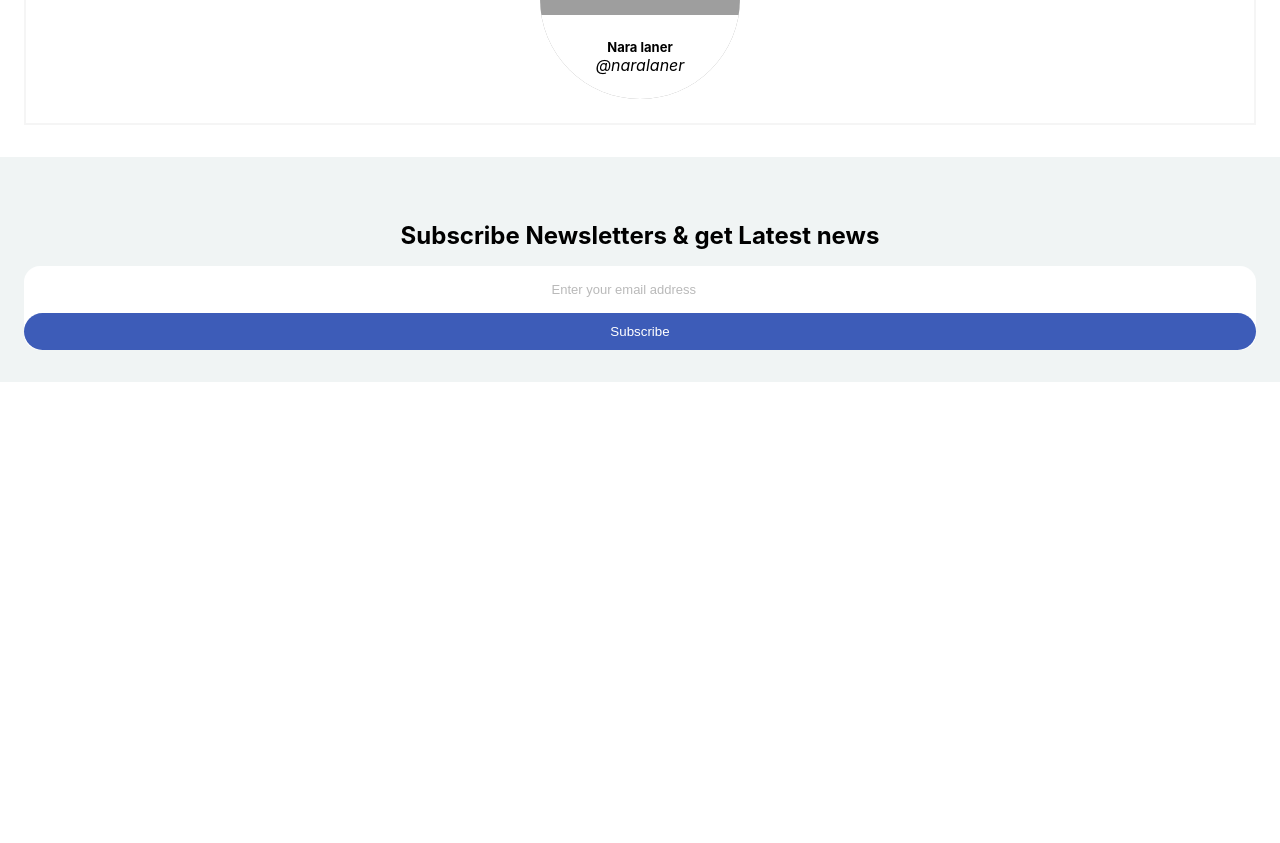
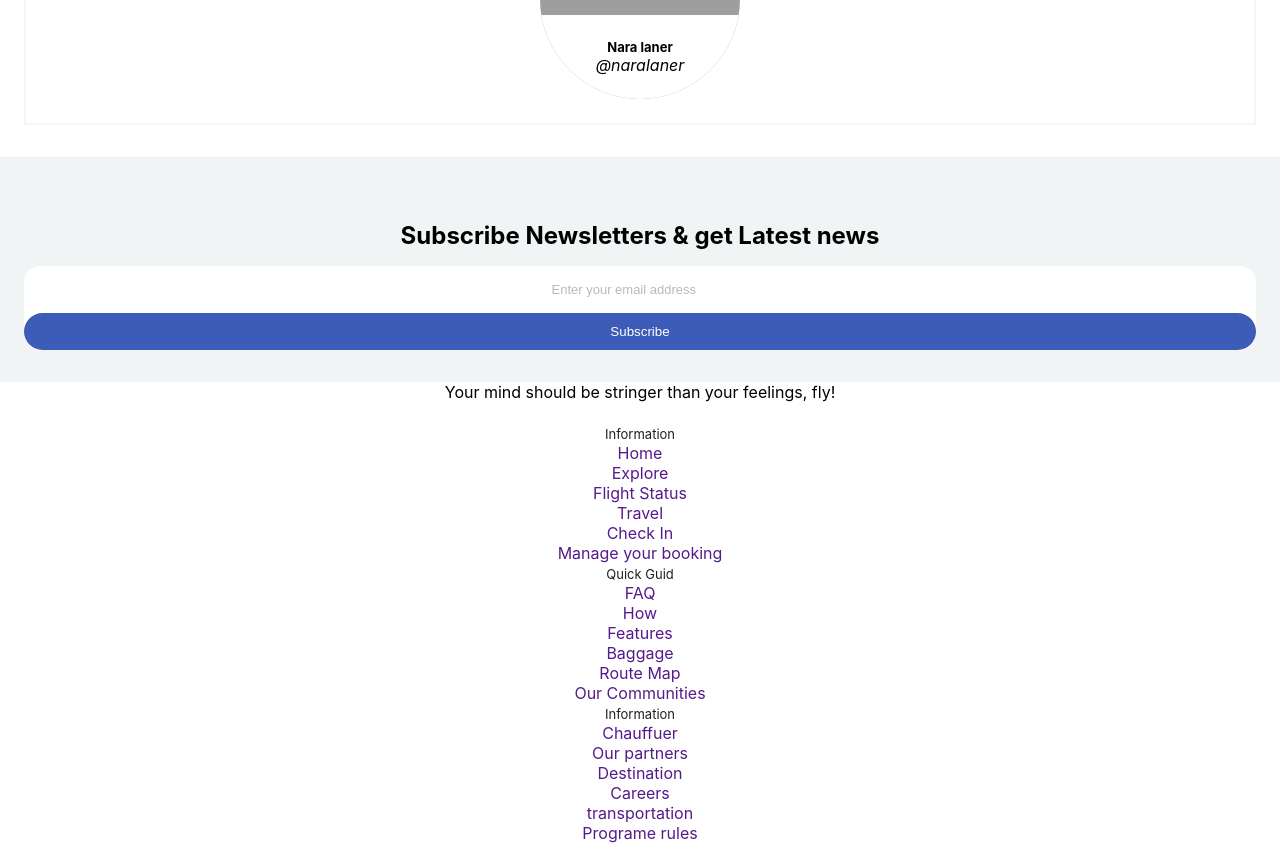
Before and after one commit to ajaythopate/Flight-Booking-Website-, a React (Create React App) app in the folder flight/: page / in a window 1280 px wide. Shown: the part 5087-5930 px from the top of the page. Before the commit the page ends 5469 px from the top, so only its background shows below. Built offline with nearby package versions, Linux system fonts and the light colour scheme; grey boxes are pictures that could not be loaded.

Commit message:
Footer page   added

```diff
--- a/flight/src/App.js
+++ b/flight/src/App.js
@@ -8,7 +8,7 @@ import Info from "./components/information/Info";
 import Lounge from "./components/Lounge/Lounge";
 import Travelers from "./components/Travelers/Travelers";
 import Subscribes from "./components/Subscribes/Subscribes";
-// import Footer from "./components/Footer";
+import Footer from "./components/Footer/Footer";
 
 
 function App() {
@@ -22,11 +22,7 @@ function App() {
       <Lounge />
       <Travelers />
       <Subscribes />
-
-
-
-
-      {/* <Footer /> */}
+      <Footer />
 
     </div>
   );
--- /dev/null
+++ b/flight/src/components/Footer/Footer.js
@@ -0,0 +1,91 @@
+import React from 'react';
+
+import { TiSocialFacebook } from "react-icons/ti";
+import { AiOutlineTwitter } from "react-icons/ai";
+import { AiFillYoutube } from "react-icons/ai";
+// import { AiOutlineTwitter } from "react-icons/ai";
+
+const Footer = () => {
+  return (
+    <div className="sectionConatiner container grid">
+      <div className="gridOne">
+        <p>Your mind should be stringer than your feelings, fly!</p>
+        <div className="socialIcon flex">
+          <TiSocialFacebook className="icon" />
+          <AiOutlineTwitter className="icon" />
+          <AiFillYoutube className="icon" />
+
+        </div>
+      </div>
+      <div className="footerLinks">
+        <span classsName="linktitle">Information</span>
+        <li>
+          <a href="" >Home</a>
+        </li>
+        <li>
+          <a href="" >Explore</a>
+        </li>
+        <li>
+          <a href="" >Flight Status</a>
+        </li>
+        <li>
+          <a href="" >Travel</a>
+        </li>
+        <li>
+          <a href="" >Check In</a>
+        </li>
+        <li>
+          <a href="" >Manage your booking</a>
+        </li>
+      </div>
+
+      <div className="footerLinks">
+        <span classsName="linktitle">Quick Guid</span>
+        <li>
+          <a href="" >FAQ</a>
+        </li>
+        <li>
+          <a href="" >How</a>
+        </li>
+        <li>
+          <a href="" >Features</a>
+        </li>
+        <li>
+          <a href="" >Baggage</a>
+        </li>
+        <li>
+          <a href="" >Route Map</a>
+        </li>
+        <li>
+          <a href="" >Our Communities</a>
+        </li>
+      </div>
+
+
+
+      <div className="footerLinks">
+        <span classsName="linktitle">Information</span>
+        <li>
+          <a href="" >Chauffuer</a>
+        </li>
+        <li>
+          <a href="" >Our partners</a>
+        </li>
+        <li>
+          <a href="" >Destination</a>
+        </li>
+        <li>
+          <a href="" >Careers</a>
+        </li>
+        <li>
+          <a href="" >transportation</a>
+        </li>
+        <li>
+          <a href="" >Programe rules</a>
+        </li>
+      </div>
+    </div>
+  )
+}
+
+export default Footer
```
Also changed, not shown: flight/src/components/Footer.js (deleted, +0 -9 lines).
